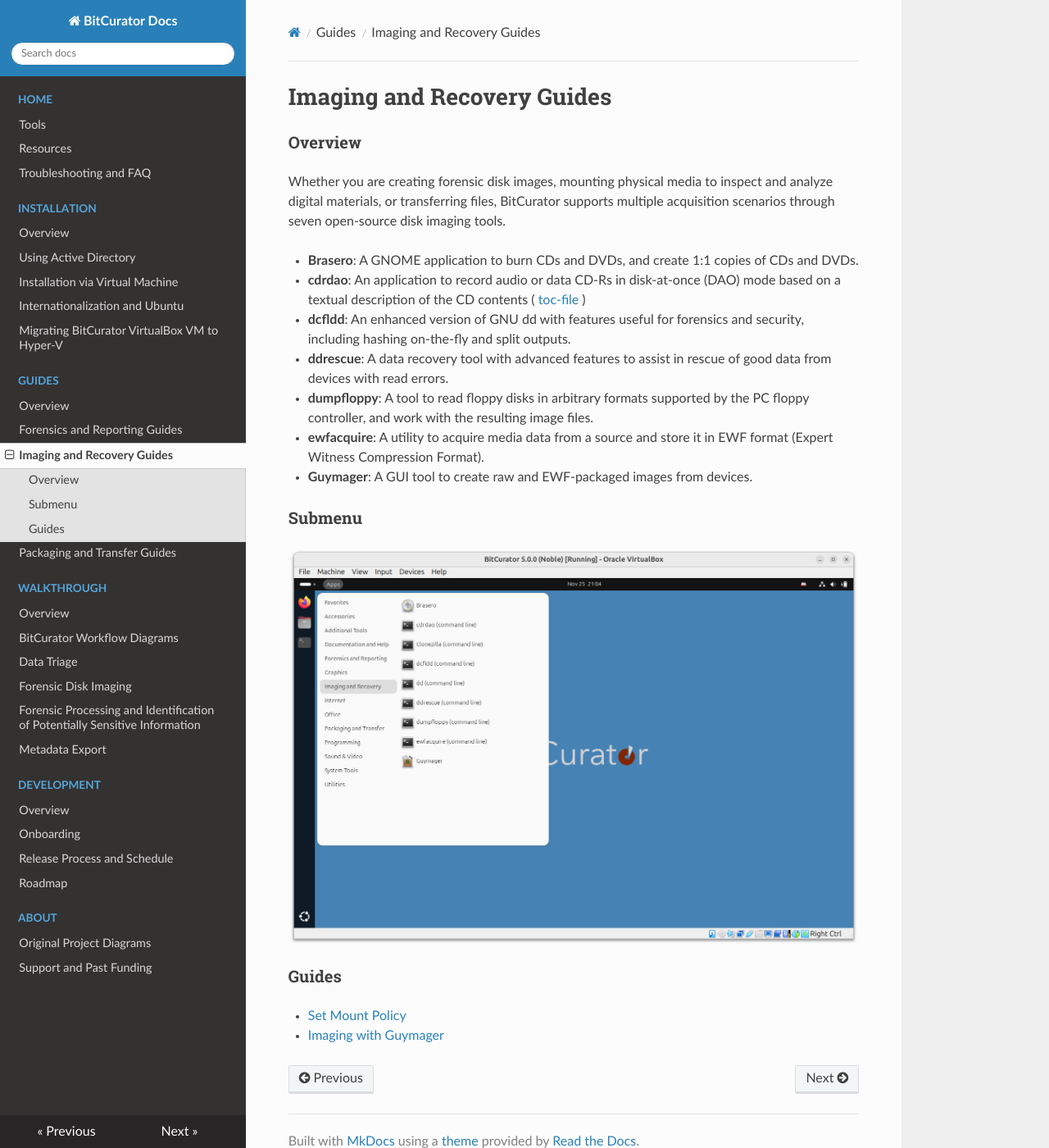
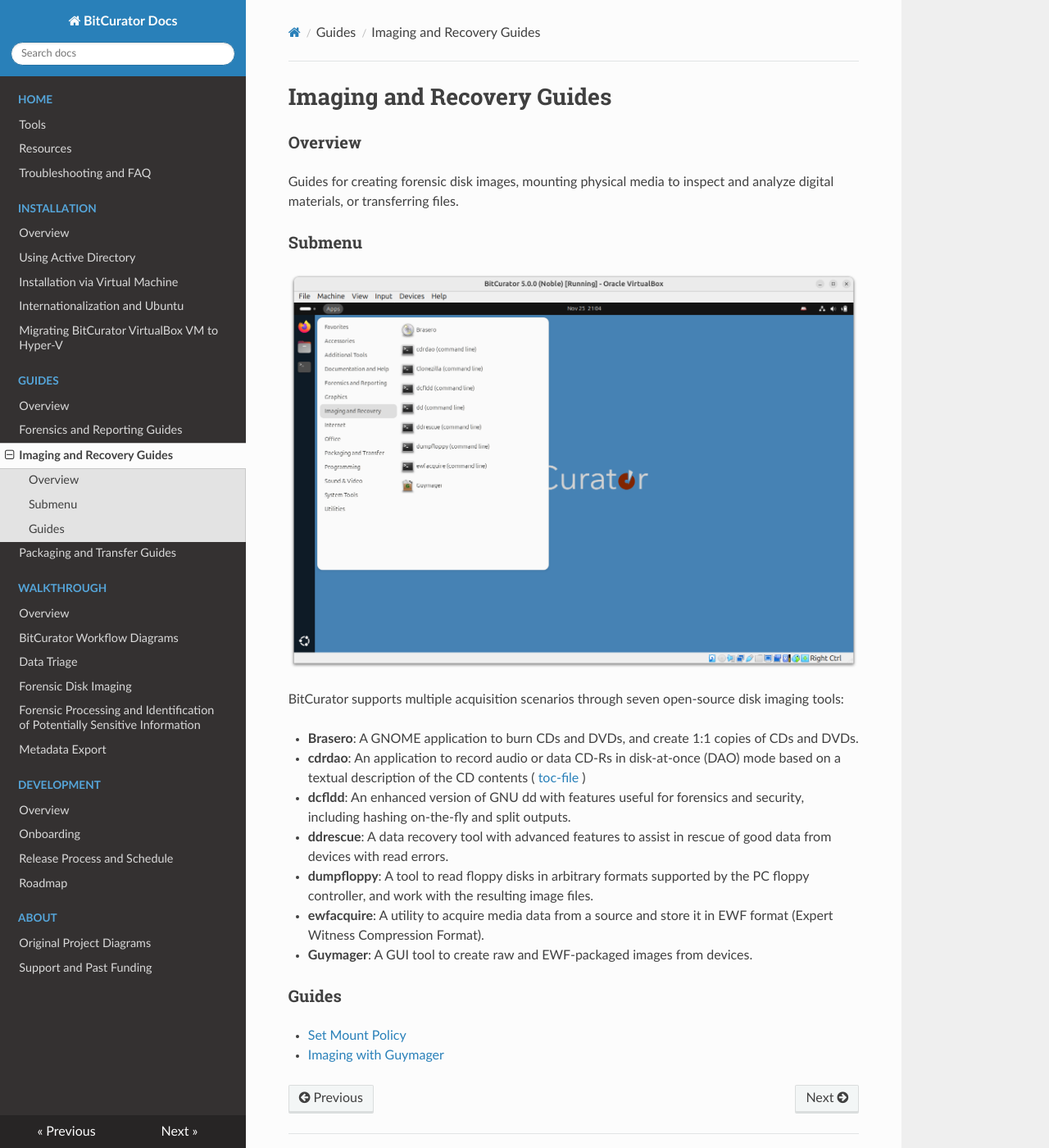
Before and after one commit to BitCurator/documentation, an MkDocs documentation site: the page built from docs/All Step-by-Step Guides/Imaging and Recovery Guides.md, in a window 1280 px wide and 1400 px high. Shown: the whole window at 82% size. Built offline with MkDocs 1.6.1, drawn with Linux system fonts in a browser that asks for light colours; nearby versions of some CDN libraries.

Commit message:
Update Imaging and Recovery Guides.md

```diff
--- a/docs/All Step-by-Step Guides/Imaging and Recovery Guides.md
+++ b/docs/All Step-by-Step Guides/Imaging and Recovery Guides.md
@@ -6,8 +6,14 @@
 
 
 ### Overview
+Guides for creating forensic disk images, mounting physical media to inspect and analyze digital materials, or transferring files.
 
-Whether you are creating forensic disk images, mounting physical media to inspect and analyze digital materials, or transferring files, BitCurator supports multiple acquisition scenarios through seven open-source disk imaging tools.
+
+### Submenu
+
+![Imaging and Recovery menu](attachments/imagingsubmenu.png)
+
+BitCurator supports multiple acquisition scenarios through seven open-source disk imaging tools:
 
 * **Brasero**: A GNOME application to burn CDs and DVDs, and create 1:1 copies of CDs and DVDs.
 * **cdrdao**: An application to record audio or data CD-Rs in disk-at-once (DAO) mode based on a textual description of the CD contents ( [toc-file](https://cdrdao.sourceforge.net/example.html#toc-file-example) )
@@ -17,10 +23,6 @@
 * **ewfacquire**: A utility to acquire media data from a source and store it in EWF format (Expert Witness Compression Format).
 * **Guymager**: A GUI tool to create raw and EWF-packaged images from devices.
 
-### Submenu
-
-![Imaging and Recovery menu](attachments/imagingsubmenu.png)
-
 ### Guides
 
 * [Set Mount Policy](Set Mount Policy)
```
